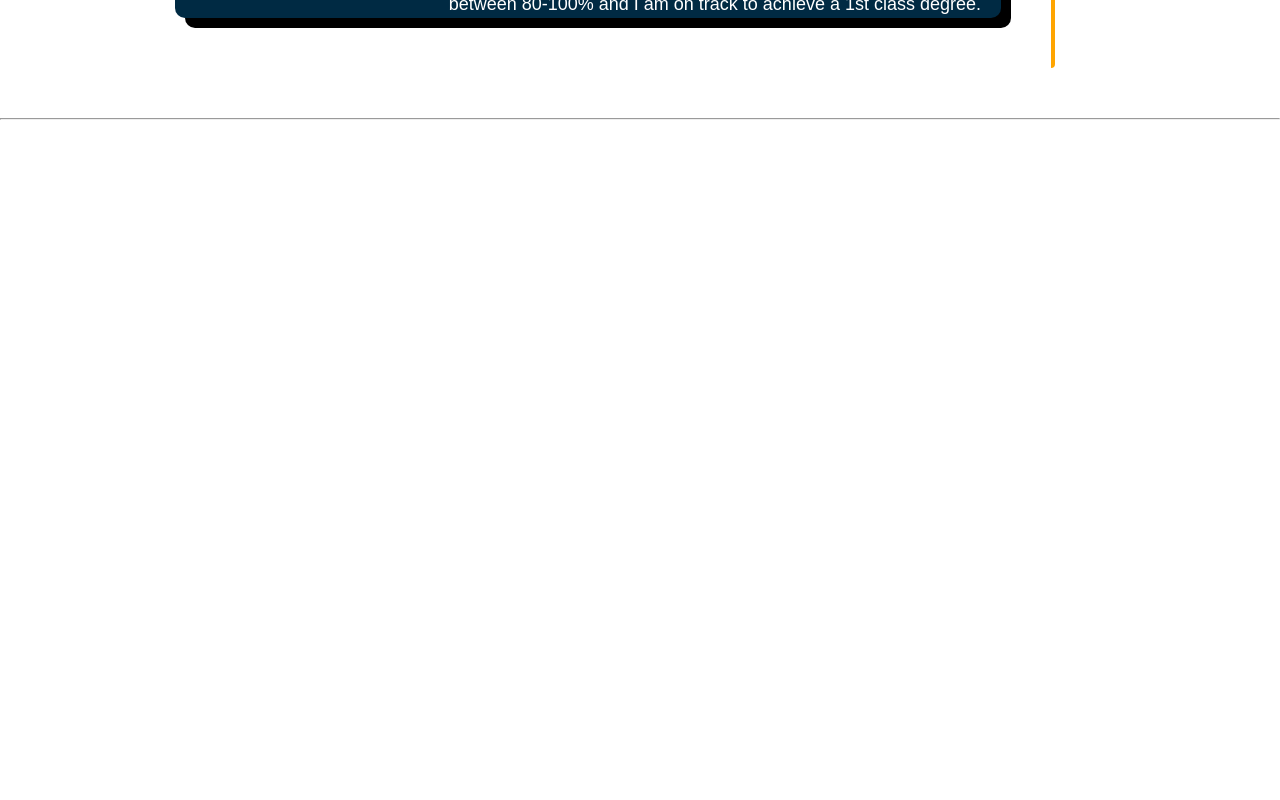
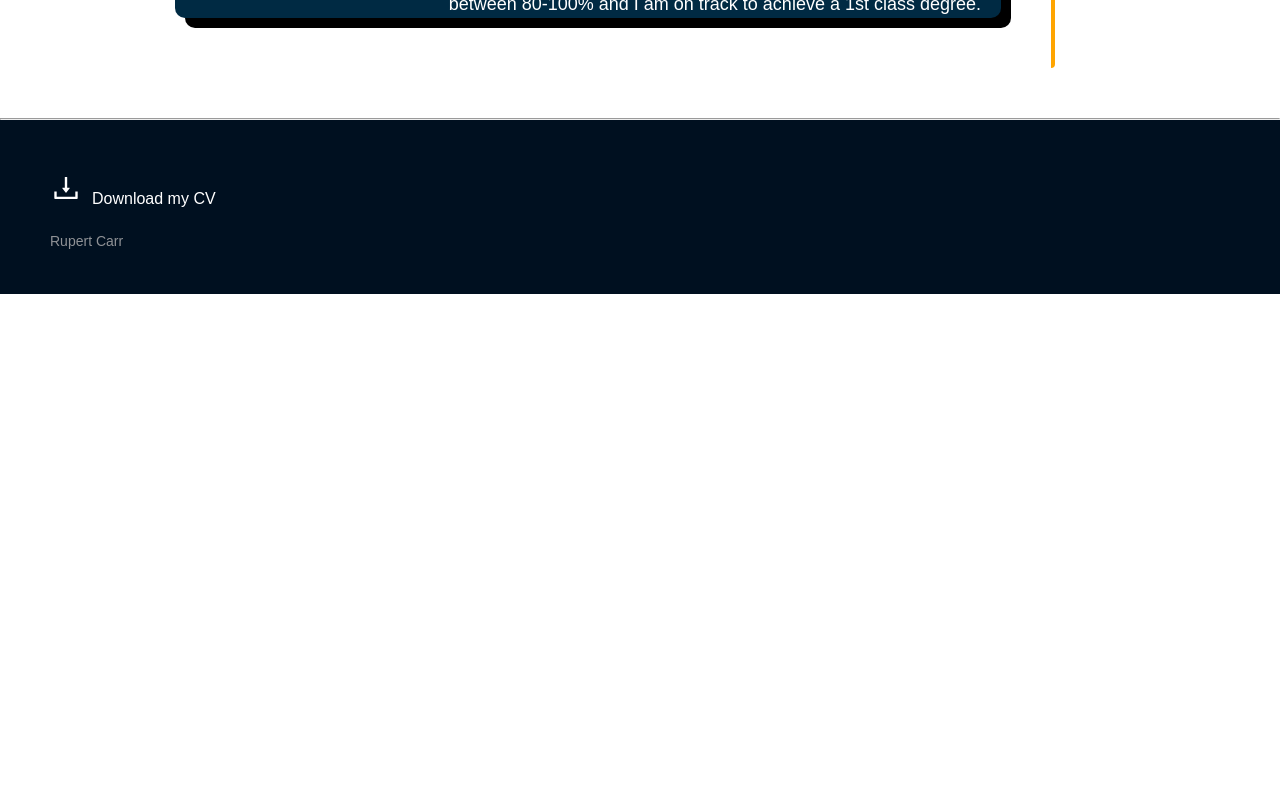
Before and after one commit to rupert648/personal-site, a React (Create React App) app: page / in a window 1280 px wide. Shown: the part 4460-5260 px from the top of the page. After the commit the page ends 4754 px from the top, so only its background shows below. Built offline with nearby package versions, Linux system fonts and the light colour scheme.

Commit message:
added hacky fix to fix weird Firefox css bug - checks if browser is firefox to set footer margin

```diff
--- a/src/pages/Homepage.js
+++ b/src/pages/Homepage.js
@@ -126,7 +126,7 @@ function getWindowDimensions() {
     }
 }
 
-// will create project page for every single project (eventually)
+const isFirefox = typeof InstallTrigger !== 'undefined';
 
 export default function Homepage() {
     const [windowDimensions, setWindowDimensions] = useState(getWindowDimensions());
@@ -214,7 +214,7 @@ pursuing a career in the technology industry.
             <EducationTitle>Education</EducationTitle>
             <EducationTimeline />
             <hr />
-            { windowDimensions.width > 900 ? <Footer marginTop={"1050px"} /> : <></>}
+            { windowDimensions.width > 900 ? <Footer marginTop={isFirefox ? "1050px" : "0px"} /> : <></>}
         </HomePage>
     )
 }
```
